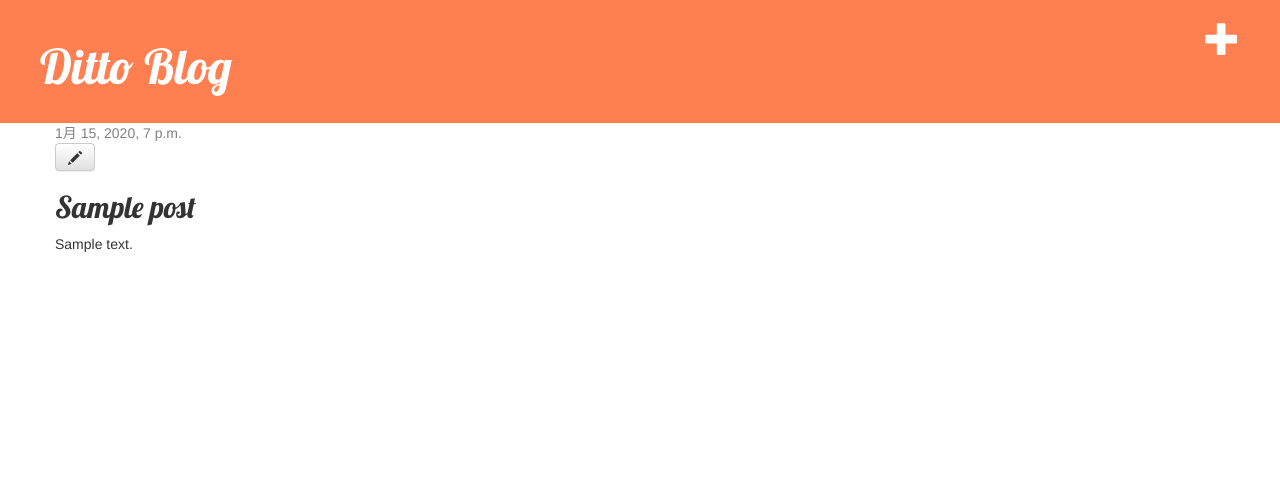
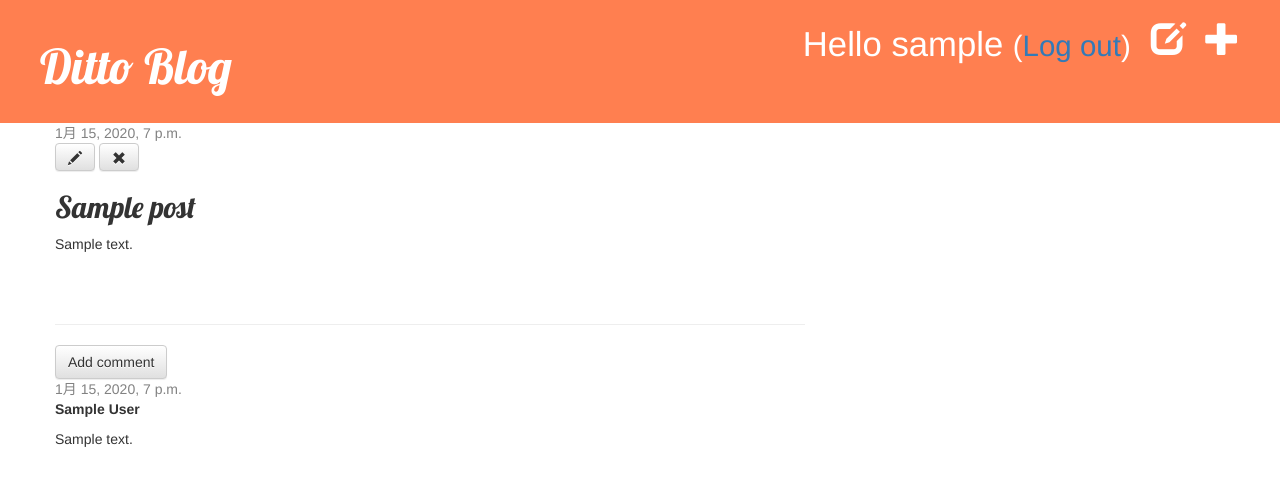
Before and after one commit to yusukekato97/my-first-blog, a Django app: page /post/1/ in a window 1280 px wide. Shown: the top 486 px of the page. Run offline with Django 3.2, Linux system fonts and the light colour scheme; a user stored in the database is signed in; tables that the repository leaves empty hold one stand-in row (values such as "Sample post"); some libraries are stand-ins or nearby versions.

Commit message:
Modified based on Django Girls Tutorial Extention

```diff
--- a/blog/admin.py
+++ b/blog/admin.py
@@ -1,4 +1,5 @@
 from django.contrib import admin
-from .models import Post
+from .models import Post, Comment
 
 admin.site.register(Post)
+admin.site.register(Comment)
--- a/blog/models.py
+++ b/blog/models.py
@@ -14,5 +14,22 @@ class Post(models.Model):
         self.published_date = timezone.now()
         self.save()
 
+    def approved_comments(self):
+        return self.comments.filter(approved_comment=True)
+
     def __str__(self):
         return self.title
+
+class Comment(models.Model):
+    post = models.ForeignKey('blog.Post', on_delete=models.CASCADE, related_name='comments')
+    author = models.CharField(max_length=200)
+    text = models.TextField()
+    created_date = models.DateTimeField(default=timezone.now)
+    approved_comment = models.BooleanField(default=False)
+
+    def approve(self):
+        self.approved_comment = True
+        self.save()
+
+    def __str__(self):
+        return self.text
--- a/blog/static/css/blog.css
+++ b/blog/static/css/blog.css
@@ -44,3 +44,7 @@ h1, h2, h3, h4 {
 .post h2 a, .post h2 a:visited {
     color: #000000;
 }
+
+.comment {
+    matgin: 20px 0px 20px 20px;
+}
--- a/blog/templates/blog/base.html
+++ b/blog/templates/blog/base.html
@@ -11,6 +11,10 @@
     <div class="page_header">
         {% if user.is_authenticated %}
             <a href="{% url 'post_new' %}" class="top-menu"><span class="glyphicon glyphicon-plus"></span></a>
+            <a href="{% url 'post_draft_list' %}" class="top-menu"><span class="glyphicon glyphicon-edit"></span></a>
+            <p class="top-menu">Hello {{ user.username }} <small>(<a href="{% url 'logout' %}">Log out</a>)</small></p>
+        {% else %}
+            <a href="{% url 'login' %}" class="top-menu"><span class="glyphicon glyphicon-lock"></span></a>
         {% endif %}
         <h1><a href="/">Ditto Blog</a></h1>
     </div>
--- a/blog/templates/blog/post_detail.html
+++ b/blog/templates/blog/post_detail.html
@@ -6,11 +6,34 @@
             <div class="date">
                 {{ post.published_date}}
             </div>
+        {% else %}
+            <a class="btn btn-default" href="{% url 'post_publish' pk=post.pk %}">Publish</a>
         {% endif %}
         {% if user.is_authenticated %}
             <a class="btn btn-default" href="{% url 'post_edit' pk=post.pk %}"><span class="glyphicon glyphicon-pencil"></span></a>
+            <a class="btn btn-default" href="{% url 'post_remove' pk=post.pk %}"><span class="glyphicon glyphicon-remove"></span></a>
         {% endif %}
         <h2>{{ post.title }}</h2>
         <p>{{ post.text|linebreaksbr }}</p>
     </div>
+
+    <hr>
+    <a class="btn btn-default" href="{% url 'add_comment_to_post' pk=post.pk %}">Add comment</a>
+    {% for comment in post.comments.all %}
+        {% if user.is_authenticated or comment.approved_comment %}
+        <div class="comment">
+            <div class="date">
+                {{ comment.created_date }}
+                {% if not comment.approved_comment %}
+                    <a class="btn btn-default" href="{% url 'comment_remove' pk=comment.pk %}"><span class="glyphicon glyphicon-remove"></span></a>
+                    <a class="btn btn-default" href="{% url 'comment_approve' pk=comment.pk %}"><span class="glyphicon glyphicon-ok"></span></a>
+                {% endif %}
+            </div>
+            <strong>{{ comment.author }}</strong>
+            <p>{{ comment.text|linebreaks }}</p>
+        </div>
+        {% endif %}
+    {% empty %}
+        <p>No comments here yet (´·︵·`)</p>
+    {% endfor %}
 {% endblock %}
--- a/blog/templates/blog/post_list.html
+++ b/blog/templates/blog/post_list.html
@@ -8,6 +8,7 @@
             </div>
             <h2><a href="{% url 'post_detail' pk=post.pk %}">{{ post.title }}</a></h2>
             <p>{{ post.text|linebreaksbr }}</p>
+            <a href="{% url 'post_detail' pk=post.pk %}">Comments: {{ post.approved_comments.count }}</a>
         </div>
     {% endfor %}
 {% endblock %}
--- a/blog/urls.py
+++ b/blog/urls.py
@@ -6,4 +6,10 @@ urlpatterns = [
     path('post/<int:pk>/', views.post_detail, name='post_detail'),
     path('post/new/', views.post_new, name='post_new'),
     path('post/<int:pk>/edit/', views.post_edit, name='post_edit'),
+    path('drafts/', views.post_draft_list, name='post_draft_list'),
+    path('post/<pk>/publish/', views.post_publish, name='post_publish'),
+    path('post/<pk>/remove/', views.post_remove, name='post_remove'),
+    path('post/<int:pk>/comment/', views.add_comment_to_post, name='add_comment_to_post'),
+    path('comment/<int:pk>/approve/', views.comment_approve, name='comment_approve'),
+    path('comment/<int:pk>/remove/', views.comment_remove, name='comment_remove'),
 ]
--- a/blog/views.py
+++ b/blog/views.py
@@ -1,8 +1,9 @@
 from django.shortcuts import render
 from django.utils import timezone
-from .models import Post
+from .models import Post, Comment
 from django.shortcuts import render, get_object_or_404, redirect
-from .forms import PostForm
+from .forms import PostForm, CommentForm
+from django.contrib.auth.decorators import login_required
 
 def post_list(request):
     posts = Post.objects.filter(published_date__lte=timezone.now()).order_by('published_date')
@@ -12,19 +13,20 @@ def post_detail(request, pk):
     post = get_object_or_404(Post, pk=pk)
     return render(request, 'blog/post_detail.html', {'post': post})
 
+@login_required
 def post_new(request):
     if request.method == "POST":
         form = PostForm(request.POST)
         if form.is_valid():
             post = form.save(commit=False)
             post.author = request.user
-            post.published_date = timezone.now()
             post.save()
             return redirect('post_detail', pk=post.pk)
     else:
         form = PostForm()
     return render(request, 'blog/post_edit.html', {'form': form})
 
+@login_required
 def post_edit(request, pk):
     post = get_object_or_404(Post, pk=pk)
     if request.method == "POST":
@@ -32,9 +34,50 @@ def post_edit(request, pk):
         if form.is_valid():
             post = form.save(commit=False)
             post.author = request.user
-            post.published_date = timezone.now()
             post.save()
             return redirect('post_detail', pk=post.pk)
     else:
         form = PostForm(instance=post)
     return render(request, 'blog/post_edit.html', {'form': form})
+
+@login_required
+def post_draft_list(request):
+    posts = Post.objects.filter(published_date__isnull=True).order_by('created_date')
+    return render(request, 'blog/post_draft_list.html', {'posts': posts})
+
+@login_required
+def post_publish(request, pk):
+    post = get_object_or_404(Post, pk=pk)
+    post.publish()
+    return redirect('post_detail', pk=pk)
+
+@login_required
+def post_remove(request, pk):
+    post = get_object_or_404(Post,pk=pk)
+    post.delete()
+    return redirect('post_list')
+
+def add_comment_to_post(request, pk):
+    post = get_object_or_404(Post, pk=pk)
+    if request.method == "POST":
+        form = CommentForm(request.POST)
+        if form.is_valid():
+            comment = form.save(commit=False)
+            comment.post = post
+            comment.save()
+            return redirect('post_detail', pk=post.pk)
+    else:
+        form = CommentForm()
+    return render(request, 'blog/add_comment_to_post.html', {'form': form})
+
+@login_required
+def comment_approve(request, pk):
+    comment = get_object_or_404(Comment, pk=pk)
+    comment.approve()
+    return redirect('post_detail', pk=comment.post.pk)
+
+@login_required
+def comment_remove(request, pk):
+    comment = get_object_or_404(Comment, pk=pk)
+    comment.delete()
+    return redirect('post_detail', pk=comment.post.pk)
--- a/mysite/settings.py
+++ b/mysite/settings.py
@@ -126,3 +126,5 @@ STATIC_ROOT = os.path.join(BASE_DIR, 'static')
 # https://docs.djangoproject.com/en/3.2/ref/settings/#default-auto-field
 
 DEFAULT_AUTO_FIELD = 'django.db.models.BigAutoField'
+
+LOGIN_REDIRECT_URL = '/'
--- a/mysite/urls.py
+++ b/mysite/urls.py
@@ -15,8 +15,12 @@ Including another URLconf
 """
 from django.contrib import admin
 from django.urls import path, include
+from django.contrib.auth import views
+
 
 urlpatterns = [
     path('admin/', admin.site.urls),
+    path('accounts/login/', views.LoginView.as_view(), name='login'),
+    path('accounts/logout/', views.LogoutView.as_view(next_page='/'), name='logout'),
     path('', include('blog.urls')),
 ]
```
Also changed, not shown: blog/forms.py (+7 -1 lines), blog/path.py (added, +9 -0 lines), blog/templates/blog/add_comment_to_post.html (added, +9 -0 lines), blog/templates/blog/post_draft_list.html (added, +11 -0 lines), blog/templates/registration/login.html (added, +24 -0 lines), blog/migrations/0002_comment.py (added).
